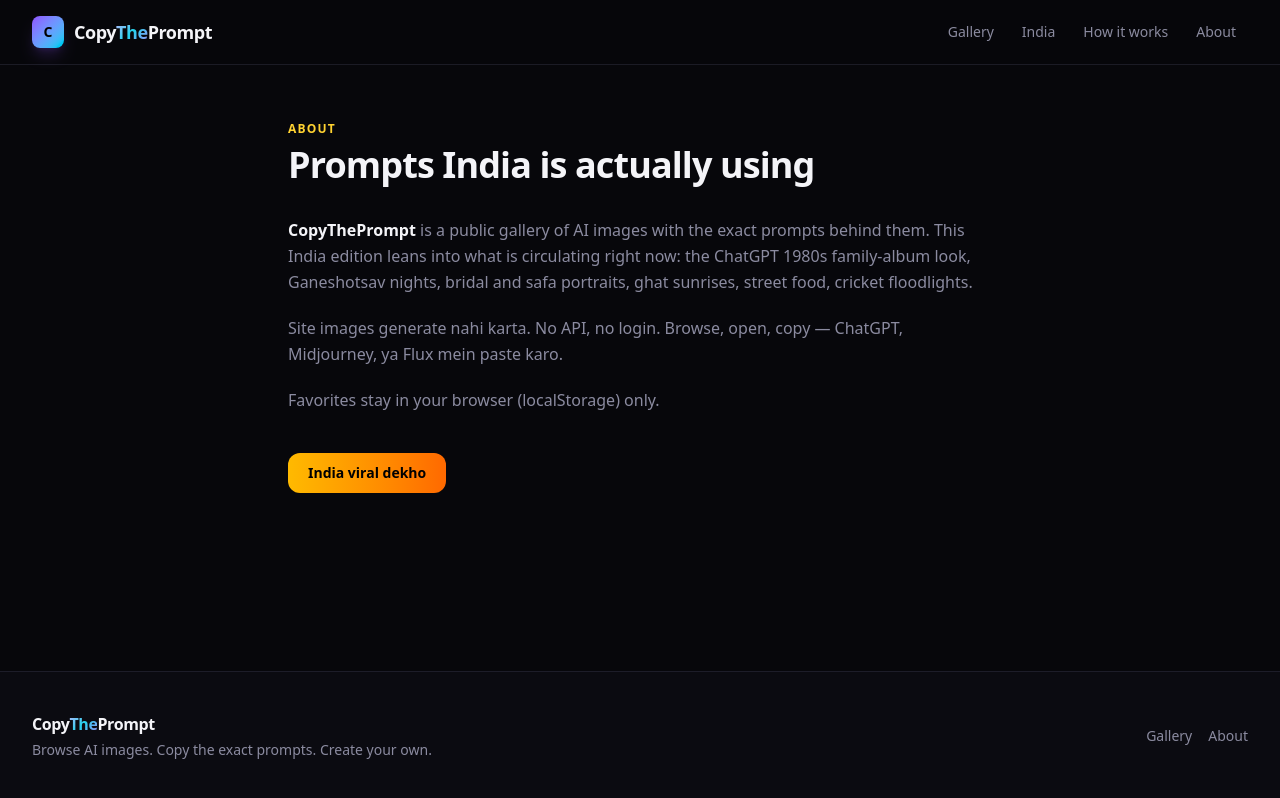
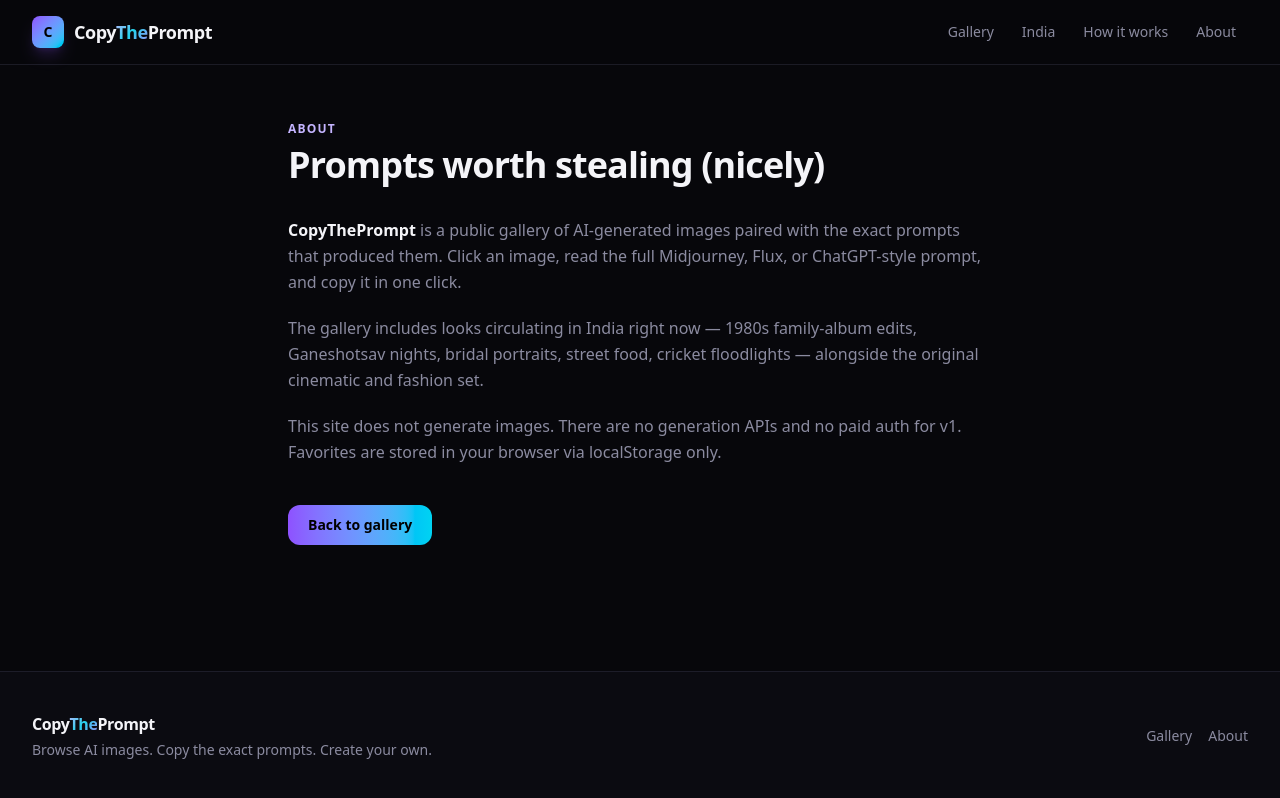
Before and after one commit to anujkumarmeena/copytheprompt, a Next.js app: page /about in a window 1280 px wide. Built offline with nearby package versions, Linux system fonts and the light colour scheme.

Commit message:
Restore English about page

```diff
--- a/src/app/about/page.tsx
+++ b/src/app/about/page.tsx
@@ -4,37 +4,41 @@ import Link from "next/link";
 export const metadata: Metadata = {
   title: "About",
   description:
-    "CopyThePrompt India — viral AI image prompts curated for Indian creators.",
+    "Learn how CopyThePrompt helps creators reuse high-quality AI image prompts.",
 };
 
 export default function AboutPage() {
   return (
     <div className="mx-auto max-w-3xl px-4 py-14 sm:px-6 lg:px-8">
-      <p className="text-xs font-semibold uppercase tracking-widest text-amber-300">
+      <p className="text-xs font-semibold uppercase tracking-widest text-violet-300">
         About
       </p>
       <h1 className="mt-2 text-4xl font-semibold tracking-tight">
-        Prompts India is actually using
+        Prompts worth stealing (nicely)
       </h1>
       <div className="mt-8 space-y-5 text-base leading-relaxed text-ctp-muted">
         <p>
           <strong className="text-ctp-text">CopyThePrompt</strong> is a public
-          gallery of AI images with the exact prompts behind them. This India
-          edition leans into what is circulating right now: the ChatGPT 1980s
-          family-album look, Ganeshotsav nights, bridal and safa portraits,
-          ghat sunrises, street food, cricket floodlights.
+          gallery of AI-generated images paired with the exact prompts that
+          produced them. Click an image, read the full Midjourney, Flux, or
+          ChatGPT-style prompt, and copy it in one click.
         </p>
         <p>
-          Site images generate nahi karta. No API, no login. Browse, open, copy
-          — ChatGPT, Midjourney, ya Flux mein paste karo.
+          The gallery includes looks circulating in India right now — 1980s
+          family-album edits, Ganeshotsav nights, bridal portraits, street food,
+          cricket floodlights — alongside the original cinematic and fashion set.
         </p>
-        <p>Favorites stay in your browser (localStorage) only.</p>
+        <p>
+          This site does not generate images. There are no generation APIs and
+          no paid auth for v1. Favorites are stored in your browser via
+          localStorage only.
+        </p>
       </div>
       <Link
         href="/#trending"
-        className="mt-10 inline-flex rounded-xl bg-gradient-to-r from-amber-400 to-orange-500 px-5 py-2.5 text-sm font-semibold text-black transition hover:brightness-110"
+        className="mt-10 inline-flex rounded-xl bg-gradient-to-r from-violet-500 to-cyan-400 px-5 py-2.5 text-sm font-semibold text-black transition hover:brightness-110"
       >
-        India viral dekho
+        Back to gallery
       </Link>
     </div>
   );
```
